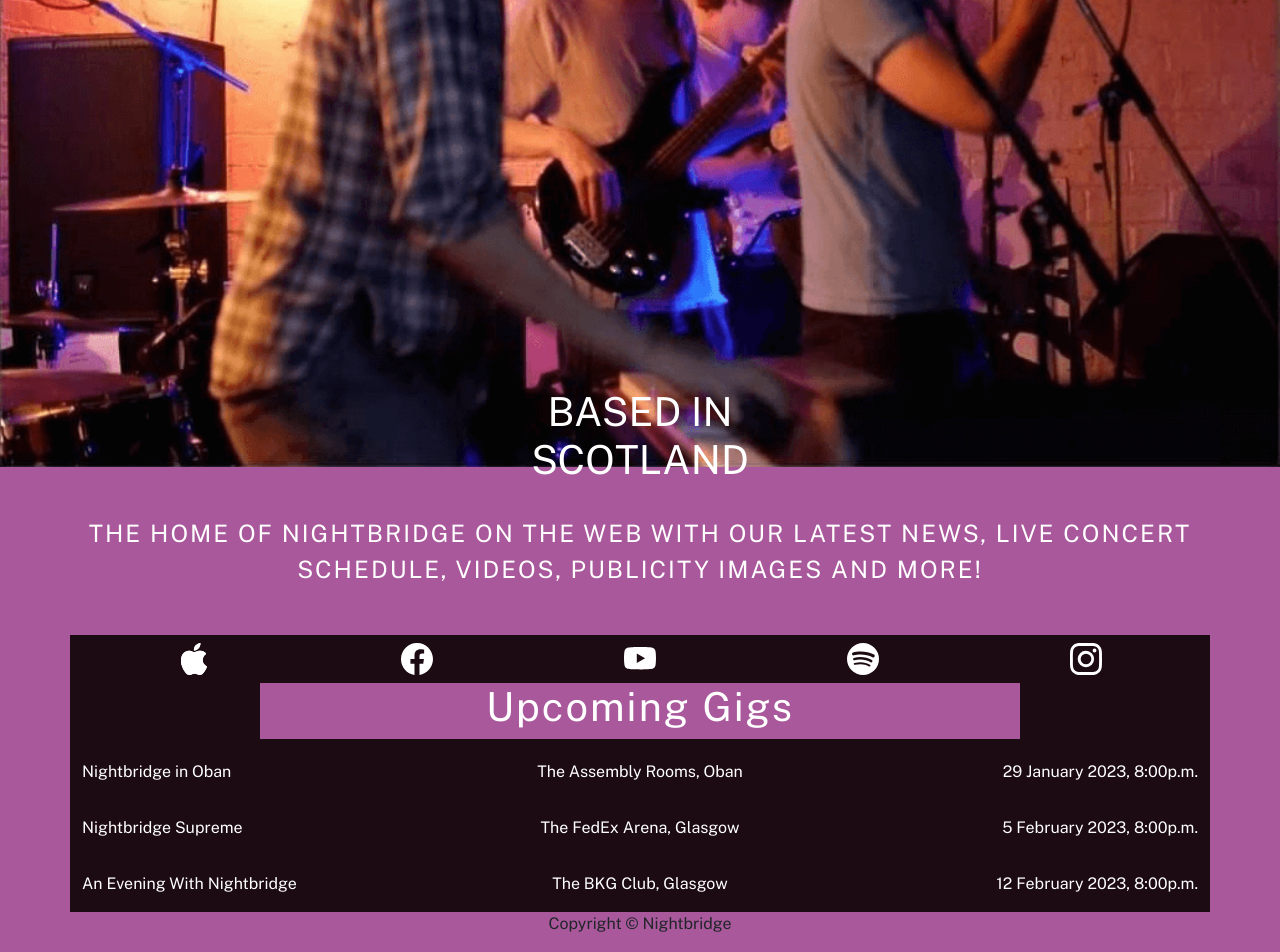
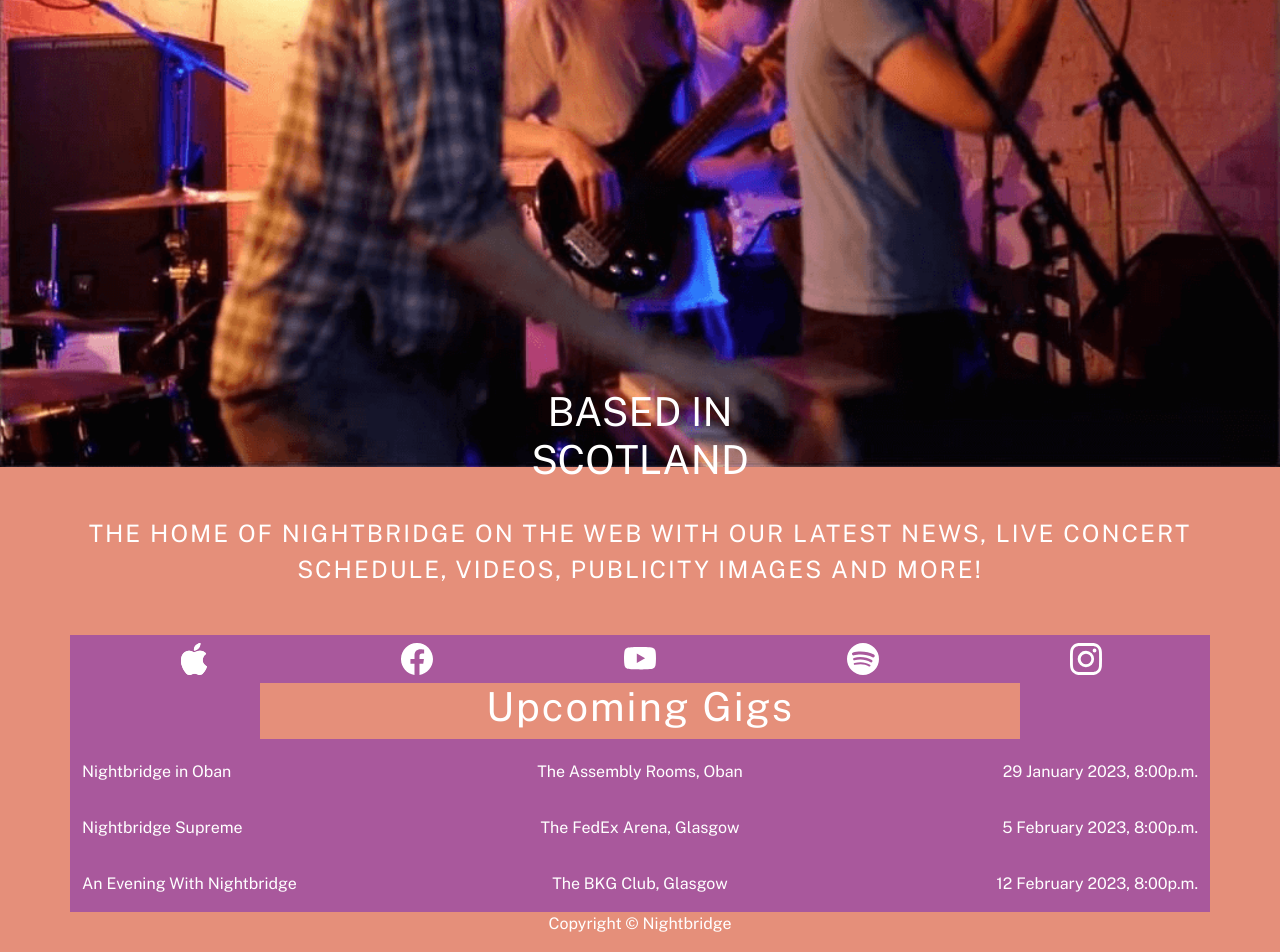
Before and after one commit to TubaMirabilis/nightbridge, a Next.js app: page / in a window 1280 px wide. Shown: the part 252-1204 px from the top of the page. Built offline with nearby package versions, Linux system fonts and the light colour scheme.

Commit message:
Added Contentful

```diff
--- a/app/page.js
+++ b/app/page.js
@@ -4,7 +4,6 @@ import Externals from "../comps/Externals";
 import Upcoming from "../comps/Upcoming";
 export default function Home() {
   return (
-    <>
     <main>
       <Hero />
       <h1 className="d-block d-lg-none display-6 text-center mb-5 title-three">
@@ -15,13 +14,12 @@ export default function Home() {
           className="text-center fs-4 mb-5 text-white"
           style={{ letterSpacing: "0.125rem" }}
         >
-            THE HOME OF NIGHTBRIDGE ON THE WEB WITH OUR LATEST NEWS, LIVE
-            CONCERT SCHEDULE, VIDEOS, PUBLICITY IMAGES AND MORE!
+          THE HOME OF NIGHTBRIDGE ON THE WEB WITH OUR LATEST NEWS, LIVE CONCERT
+          SCHEDULE, VIDEOS, PUBLICITY IMAGES AND MORE!
         </p>
       </div>
       <Externals />
       <Upcoming />
     </main>
-    </>
   );
 }
--- a/comps/Externals.js
+++ b/comps/Externals.js
@@ -1,6 +1,6 @@
 const Externals = () => {
   return (
-    <div className="d-flex justify-content-around align-items-center bg-dark container-lg externals">
+    <div className="d-flex justify-content-around align-items-center bg-secondary container-lg externals">
       <a href="https://music.apple.com/gb/artist/nightbridge/1578677495" target="_blank" rel="noopener noreferrer">
         <svg
           xmlns="http://www.w3.org/2000/svg"
--- a/comps/Footer.js
+++ b/comps/Footer.js
@@ -1,7 +1,7 @@
 const Footer = () => {
   return (
     <footer>
-      <p className="text-center">Copyright © Nightbridge</p>
+      <p className="text-center text-white">Copyright © Nightbridge</p>
     </footer>
   )
 }
--- a/comps/Header.js
+++ b/comps/Header.js
@@ -8,7 +8,7 @@ const Header = () => {
   return (
     <header className="position-absolute w-100">
       <nav className="navbar navbar-expand-lg">
-        <a className="navbar-brand ms-3" href="#">
+        <a className="navbar-brand ms-3" href="/">
           <img src="./nightbridge.png" alt="Nightbridge" />
         </a>
         <button
@@ -25,7 +25,7 @@ const Header = () => {
         <div className="collapse navbar-collapse" id="navbarNav">
           <ul className="d-flex justify-content-center align-items-center gap-lg-5 navbar-nav mx-auto">
             <li className="nav-item">
-              <a className="nav-link" href="#">
+              <a className="nav-link" href="/">
                 Home
               </a>
             </li>
@@ -41,7 +41,7 @@ const Header = () => {
               </a>
             </li>
             <li className="nav-item">
-              <a className="nav-link" href="#">
+              <a className="nav-link" href="/photos">
                 Photos
               </a>
             </li>
--- a/comps/Upcoming.js
+++ b/comps/Upcoming.js
@@ -1,10 +1,10 @@
 const Upcoming = () => {
   return (
-    <section className="container-lg bg-dark text-white">
+    <section className="container-lg bg-secondary text-white">
       <div className="row">
         <div className="col-2"></div>
         <div
-          className="col-8 bg-primary text-center text-white fw-bold border-bottom border-dark border-5"
+          className="col-8 bg-primary text-center text-white fw-bold border-bottom border-secondary border-5"
           style={{ letterSpacing: "0.125rem" }}
         >
           <h2 className="display-6">Upcoming Gigs</h2>
--- a/package.json
+++ b/package.json
@@ -10,6 +10,7 @@
   },
   "dependencies": {
     "bootstrap": "^5.2.2",
+    "contentful": "^9.2.15",
     "next": "13.0.4",
     "react": "18.2.0",
     "react-dom": "18.2.0",
--- a/scss/_variables.scss
+++ b/scss/_variables.scss
@@ -1,5 +1,5 @@
-$primary: #A9589C;
-$dark: #1C0B12;
+$primary: #E58F7A;
+$secondary: #A9589C;
 $font-family-sans-serif: "Public Sans", system-ui, -apple-system, "Segoe UI", Roboto, "Helvetica Neue", "Noto Sans", "Liberation Sans", Arial, sans-serif, "Apple Color Emoji", "Segoe UI Emoji", "Segoe UI Symbol", "Noto Color Emoji" !default;
 $nav-link-font-size: 1rem;
 $navbar-padding-y: 0.25rem;
```
Also changed, not shown: app/photos/page.js (added, +43 -0 lines), public/a.jpeg (added), scss/_header.scss (line endings or trailing spaces), 1 other file (tests, documents, lock files or other folders). Lines whose indentation alone changed are shown as unchanged.
